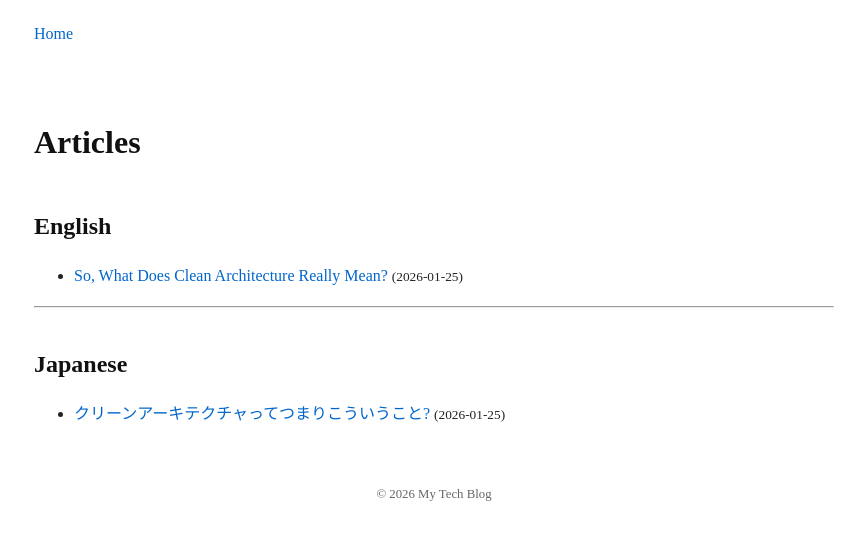
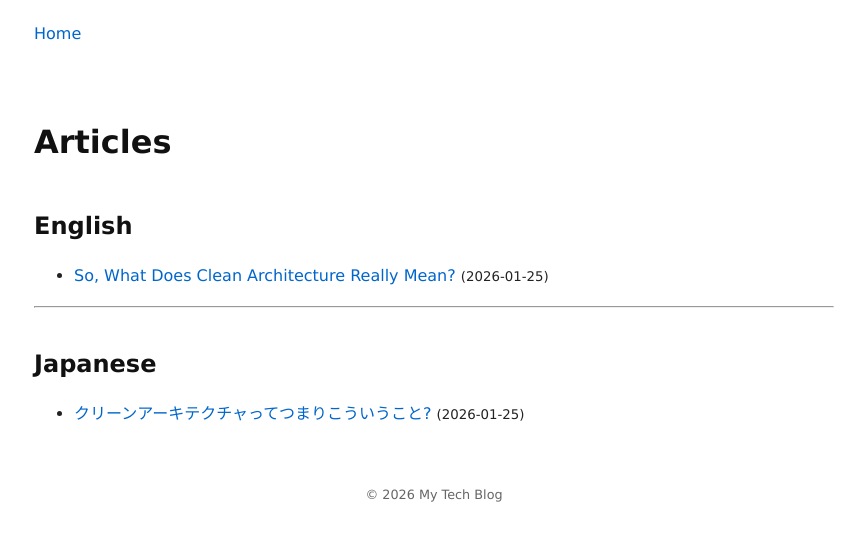
Before and after one commit to GoodRelax/articles, a Jekyll site: the page built from index.md, in a window 1280 px wide. Shown: the top 541 px of the page, without its empty margins (206-1071 px from the left). Built offline with Jekyll 4.4.1, drawn with Linux system fonts in a browser that asks for light colours.

Commit message:
Update style.css

```diff
--- a/assets/css/style.css
+++ b/assets/css/style.css
@@ -1,12 +1,14 @@
+/* ===== Base Styles (Light Mode) ===== */
 /* ===== Base Styles (Light Mode) ===== */
 body {
+  font-family: Verdana, "Hiragino Kaku Gothic ProN", "Hiragino Sans", "Yu Gothic", Meiryo, sans-serif;
+
   background-color: #ffffff;
   color: #222222;
   line-height: 1.7;
   margin: 0;
   padding: 0;
 }
-
 img {
   max-width: 100%;
   height: auto;
@@ -31,6 +33,7 @@ pre, code {
   color: #333333;
   padding: 0.2em 0.4em;
   border-radius: 4px;
+  font-family: Consolas, "Courier New", monospace;
 }
 
 /* ===== Dark Mode ===== */
```
